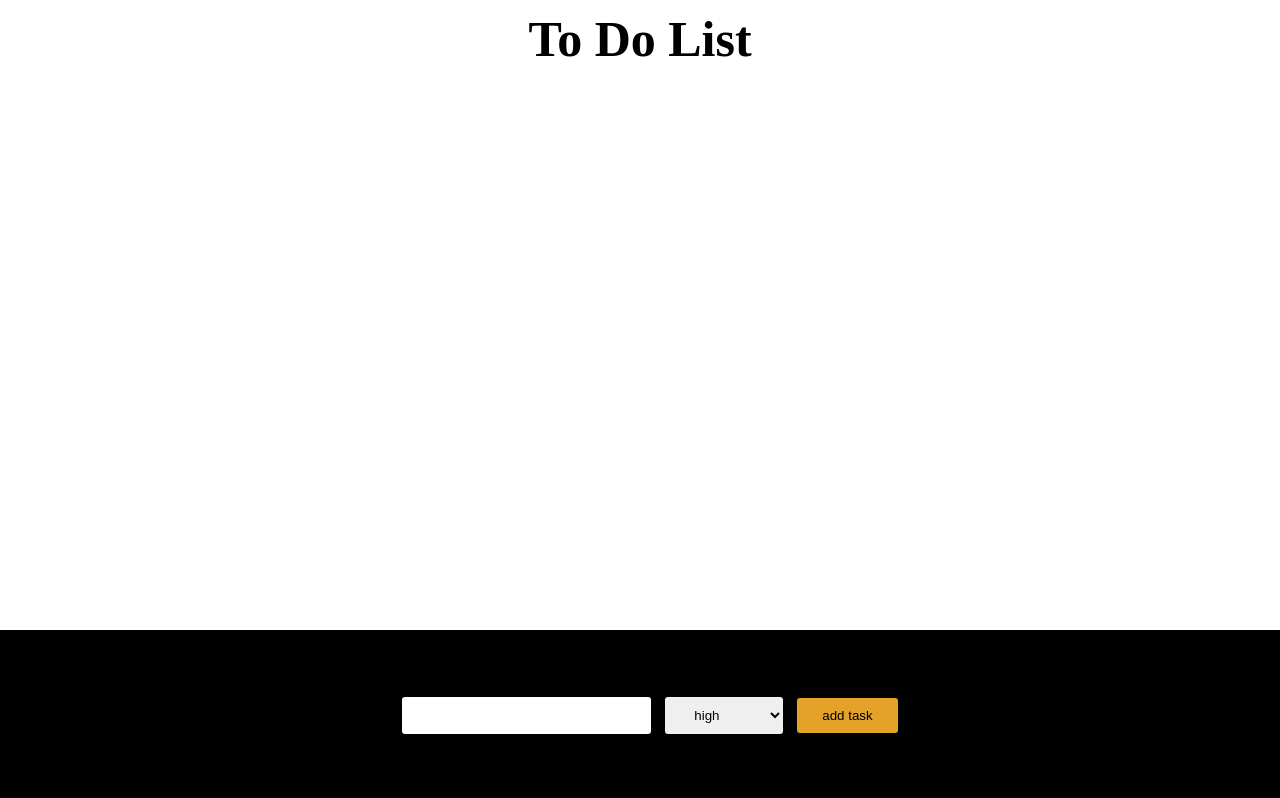
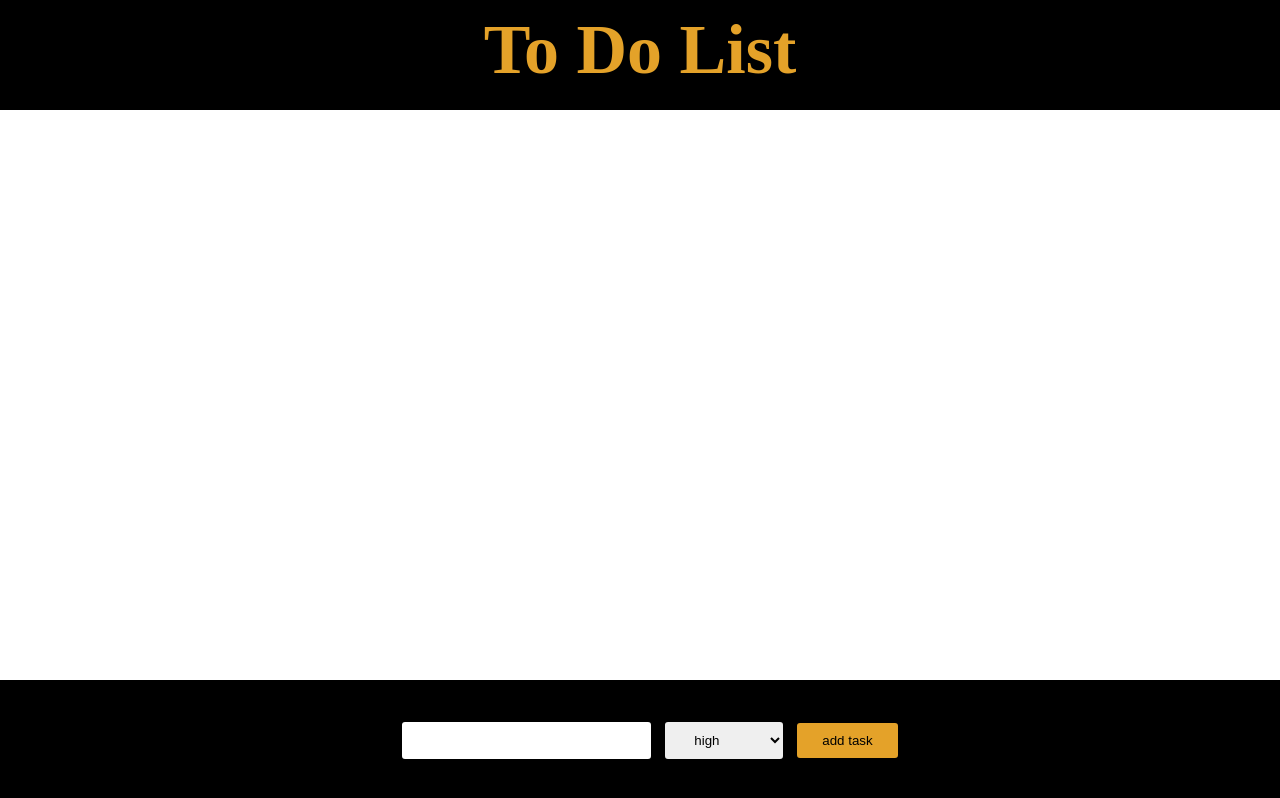
Before and after one commit to ANSHUMANMOREY7/ICP-10-Assignment-28, a plain HTML site: page index.html in a window 1280 px wide. Drawn offline with Linux system fonts and the light colour scheme.

Commit message:
footer and heading modified

```diff
--- a/index.html
+++ b/index.html
@@ -11,9 +11,21 @@
             margin: 0;
         }
 
+        .nav{
+
+            height: 110px;
+            background-color: black;
+            position: fixed;
+            width: 100%;
+            text-align: center;
+            top: 0px;
+
+        }
         .head {
-            text-align: center;
-            font-size: 50px;
+
+            height: 100px;
+            color:  rgb(228, 162, 41);
+            font-size: 70px;
             padding: 10px ;
 
         }
@@ -23,7 +35,7 @@
             bottom: 0px;
             width: 100%;
             background-color: black;
-            height: 150px;
+            height: 100px;
             display: flex;
             justify-content: center;
             align-items: center;
@@ -56,8 +68,11 @@
 </head>
 
 <body>
+    <div class="nav">
+        <h1 class="head">To Do List</h1>
+    </div>
+
     <div class="container">
-        <h1 class="head">To Do List</h1>
         <div  id="to-do-list">
 
         </div>
```
